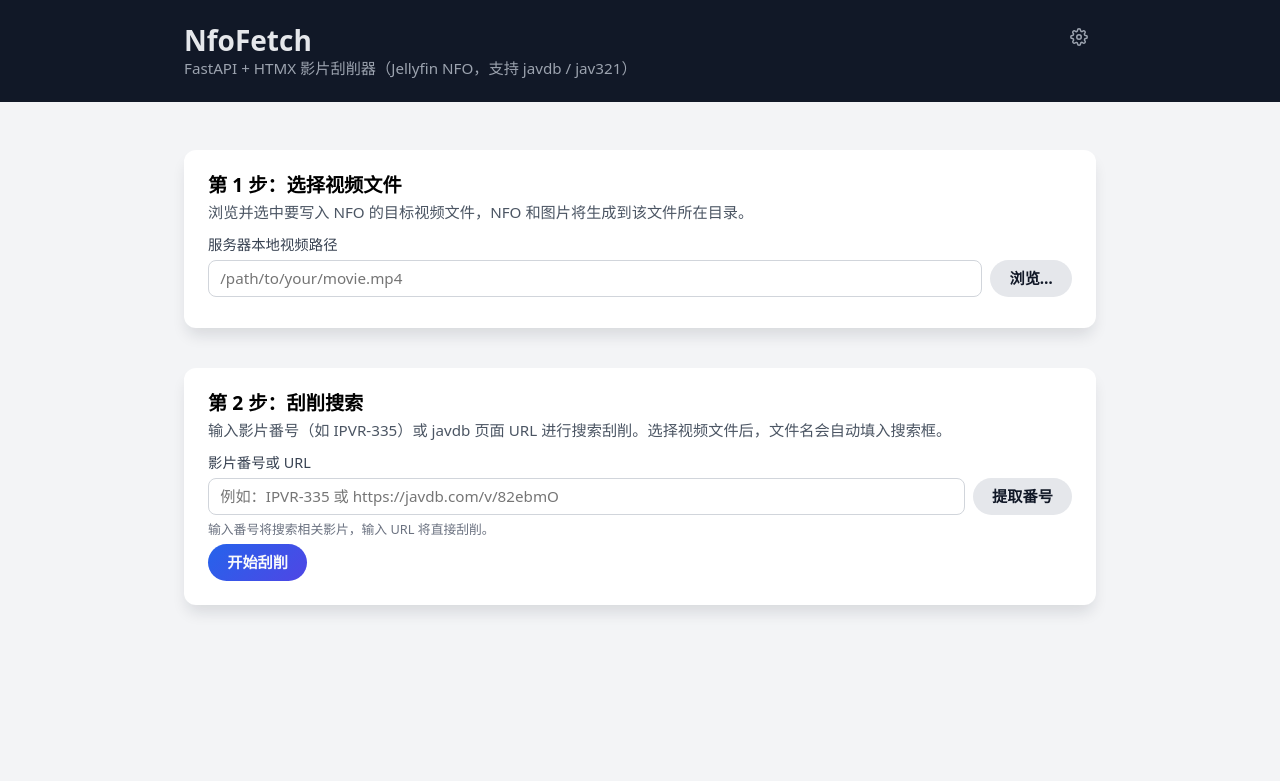
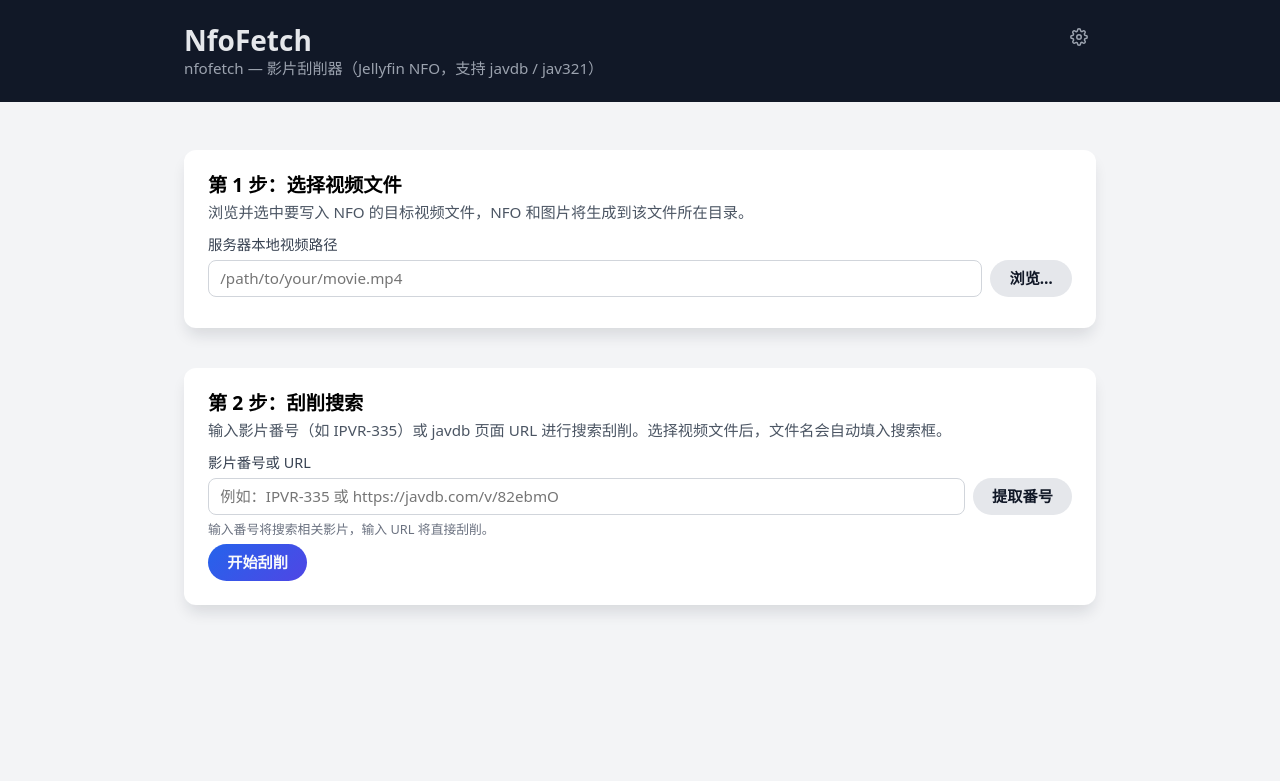
Before and after one commit to syaofox/nfofetch, a FastAPI app: page / in a window 1280 px wide. Shown: the top 781 px of the page. Run offline with FastAPI, Linux system fonts and the light colour scheme; some libraries are stand-ins or nearby versions.

Commit message:
fix: cleaner user-facing home page title

```diff
--- a/app/templates/base.html
+++ b/app/templates/base.html
@@ -40,7 +40,7 @@
           <div>
             <h1 class="nf-title">NfoFetch</h1>
             <p class="nf-subtitle">
-              FastAPI + HTMX 影片刮削器（Jellyfin NFO，支持 javdb / jav321）
+              nfofetch — 影片刮削器（Jellyfin NFO，支持 javdb / jav321）
             </p>
           </div>
           <button type="button" class="nf-button-ghost" onclick="nfOpenSettingsModal()" title="设置">
```
